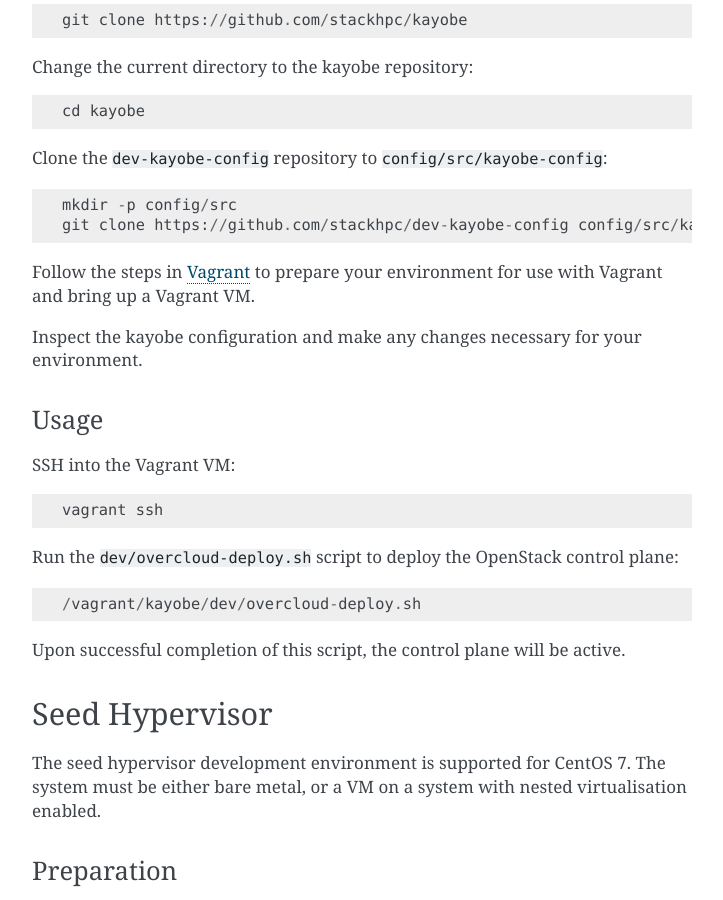
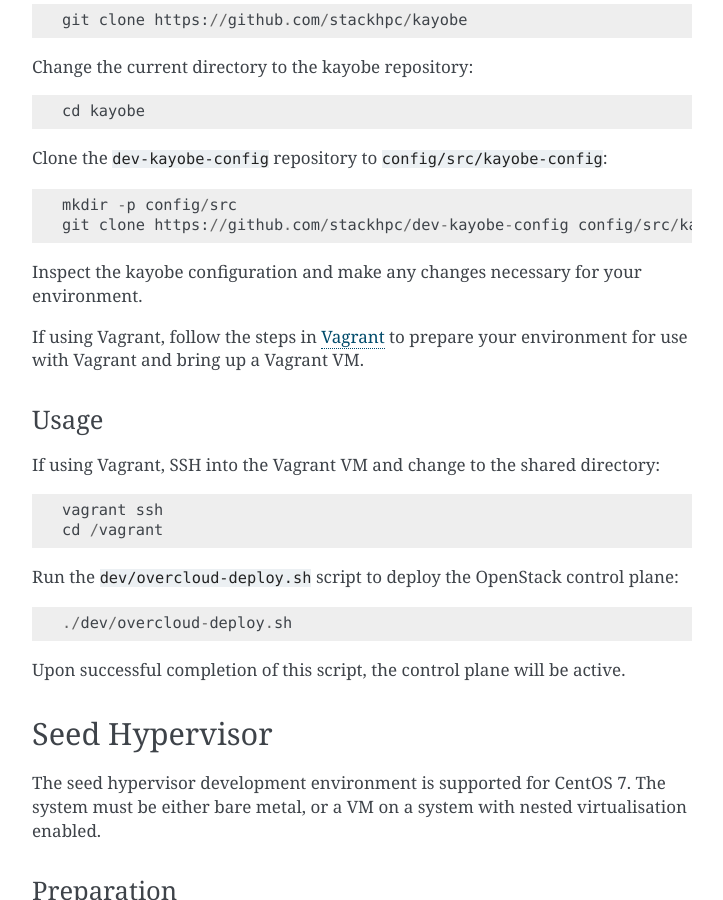
Before and after one commit to openstack/kayobe, a Sphinx documentation site: the page built from doc/source/development/automated.rst, in a window 1280 px wide and 900 px high, scrolled down 879 px. Shown: the whole window, without its empty margins (388-1111 px from the left). Built offline with Sphinx 7.4.7, drawn with Linux system fonts in a browser that asks for light colours; pages that are not in the unit, such as notebooks, are missing from menus.

Commit message:
Dev automation documentation review changes

```diff
--- a/doc/source/development/automated.rst
+++ b/doc/source/development/automated.rst
@@ -51,23 +51,24 @@
     mkdir -p config/src
     git clone https://github.com/stackhpc/dev-kayobe-config config/src/kayobe-config
 
-Follow the steps in :ref:`development-vagrant` to prepare your environment for
-use with Vagrant and bring up a Vagrant VM.
-
 Inspect the kayobe configuration and make any changes necessary for your
 environment.
+
+If using Vagrant, follow the steps in :ref:`development-vagrant` to prepare
+your environment for use with Vagrant and bring up a Vagrant VM.
 
 Usage
 -----
 
-SSH into the Vagrant VM::
+If using Vagrant, SSH into the Vagrant VM and change to the shared directory::
 
     vagrant ssh
+    cd /vagrant
 
 Run the ``dev/overcloud-deploy.sh`` script to deploy the OpenStack control
 plane::
 
-    /vagrant/kayobe/dev/overcloud-deploy.sh
+    ./dev/overcloud-deploy.sh
 
 Upon successful completion of this script, the control plane will be active.
 
```
